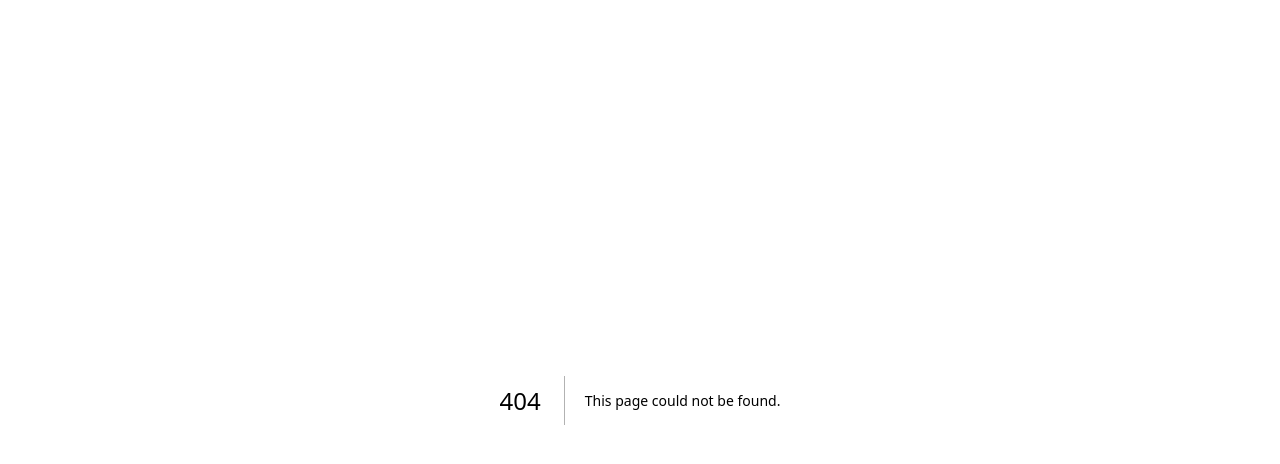
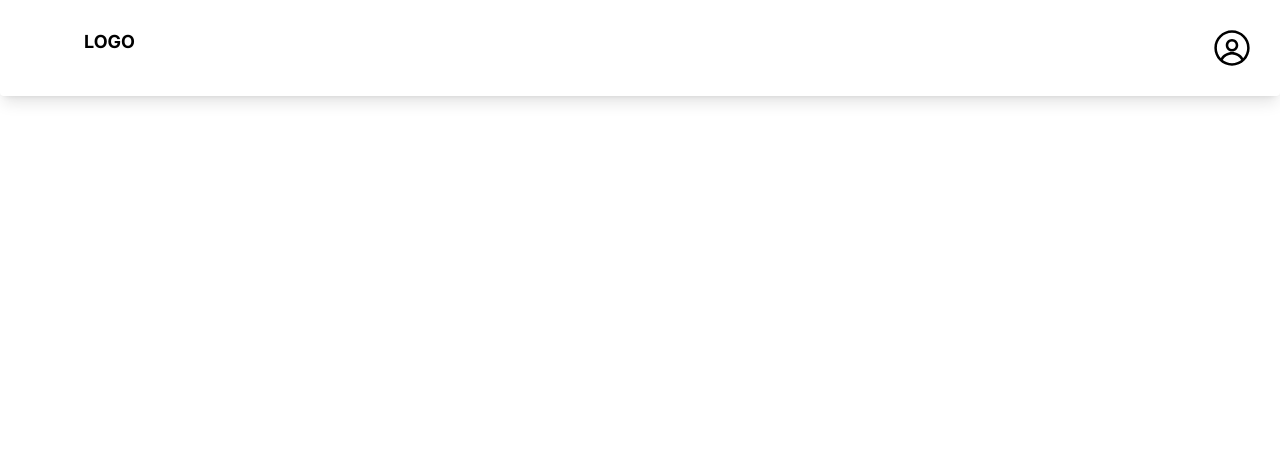
Before and after one commit to MarufRien1/demo, a Next.js app: page /location in a window 1280 px wide. Before the commit this address had no page. Shown: the top 464 px of the page. Built offline with nearby package versions, Linux system fonts and the light colour scheme.

Commit message:
add location route

```diff
--- /dev/null
+++ b/src/app/location/page.jsx
@@ -0,0 +1,12 @@
+import TopHeader from '@/components/TopHeader';
+import React from 'react';
+
+const Location = () => {
+  return (
+    <div>
+      <TopHeader />
+    </div>
+  );
+};
+
+export default Location;
--- a/src/app/page.js
+++ b/src/app/page.js
@@ -1,4 +1,4 @@
-import PriceScreen from "../Screens/PriceScreen";
+import PriceScreen from "../components/PriceScreen";
 
 
 
--- a/src/components/ActionButtonRow.jsx
+++ b/src/components/ActionButtonRow.jsx
@@ -1,14 +1,17 @@
+import Link from 'next/link';
 import React from 'react';
 
-const ActionButtonRow = () => {
+const ActionButtonRow = (props) => {
   return (
     <div className="flex justify-end mt-16">
       <button class="bg-gray-900 hover:bg-gray-700 text-white font-bold py-2 px-10 rounded-full m-3 text-lg ">
         Set Date & Time
       </button>
-      <button class="bg-blue-500 hover:bg-blue-700 text-white font-bold py-2 px-10 rounded-full m-3 text-lg">
-        Next
-      </button>
+      <Link href={props.link ? props.link : '/'}>
+        <button class="bg-blue-500 hover:bg-blue-700 text-white font-bold py-2 px-10 rounded-full m-3 text-lg">
+          Next
+        </button>
+      </Link>
     </div>
   );
 };
--- a/src/Screens/PriceScreen.jsx
+++ b/src/components/PriceScreen.jsx
@@ -62,7 +62,7 @@ const PriceScreen = () => {
             <RoundedBtnWithIcon icon={TbHomeHeart} text="Shared room" />
           </div>
         </div>
-        <ActionButtonRow />
+        <ActionButtonRow link="/location" />
       </div>
     </>
   );
```
